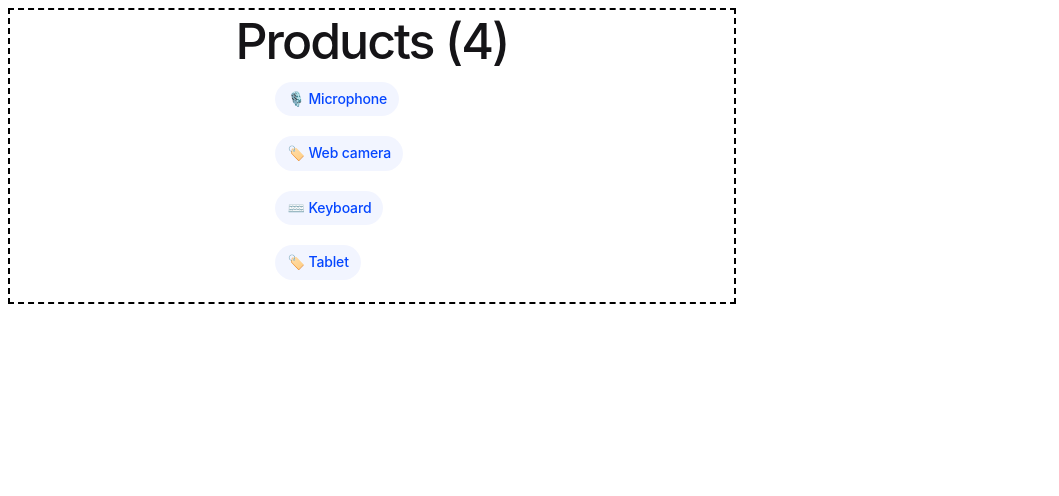
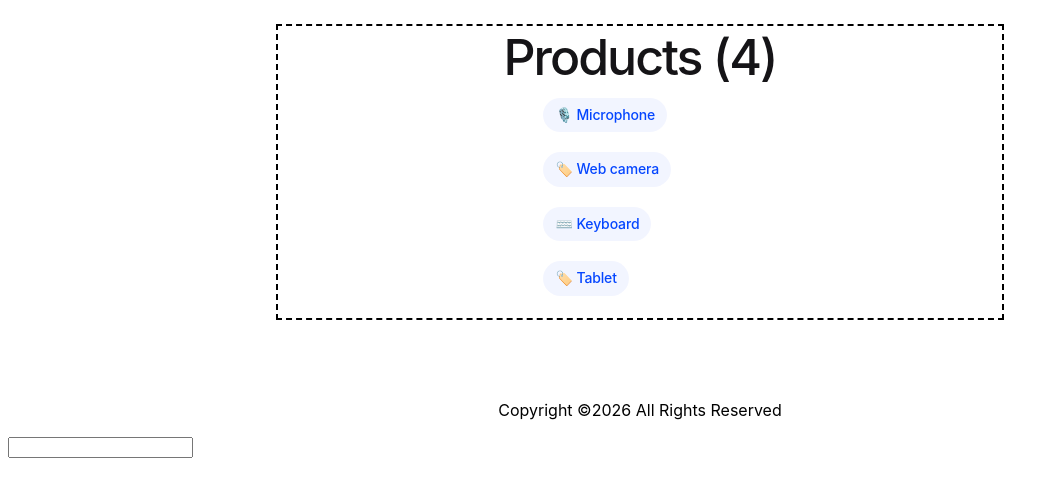
Before and after one commit to dougjasper2013/ch03-2026ev, an Angular app: page / in a window 1280 px wide. Shown: the top 496 px of the page, without its empty margins (0-1059 px from the left). Built offline with nearby package versions, Linux system fonts and the light colour scheme.

Commit message:
Numeric Directive

```diff
--- a/src/app/app.component.html
+++ b/src/app/app.component.html
@@ -1,6 +1,12 @@
-<div class="content">
-    <app-product-list></app-product-list>
-</div>
+<main class="main">
+    <div class="content">
+        <app-product-list></app-product-list>
+    </div>
+</main>
+
+<footer appCopyright></footer>
+
+<input appNumeric />
 
 <!-- * * * * * * * * * * * * * * * * * * * * * * * * * * * * * * * * -->
 <!-- * * * * * * * * * * * The content above * * * * * * * * * * * * -->
--- a/src/app/app.component.ts
+++ b/src/app/app.component.ts
@@ -1,10 +1,12 @@
 import { Component } from '@angular/core';
 import { RouterOutlet } from '@angular/router';
 import { ProductListComponent } from './product-list/product-list.component';
+import { CopyrightDirective } from './copyright.directive';
+import { NumericDirective } from './numeric.directive';
 
 @Component({
   selector: 'app-root',
-  imports: [RouterOutlet, ProductListComponent],
+  imports: [RouterOutlet, ProductListComponent, CopyrightDirective, NumericDirective],
   templateUrl: './app.component.html',
   styleUrl: './app.component.css'
 })
--- /dev/null
+++ b/src/app/numeric.directive.ts
@@ -0,0 +1,23 @@
+import { Directive, HostBinding, HostListener } from '@angular/core';
+
+@Directive({
+  selector: '[appNumeric]'
+})
+export class NumericDirective {
+
+  @HostBinding('class') currentClass = '';
+
+  @HostListener('keypress', ['$event']) onKeyPress(event: KeyboardEvent) {
+    const charCode = event.key.charCodeAt(0);
+    if (charCode > 31 && (charCode < 48 || charCode > 57)) {
+      this.currentClass = 'invalid';
+      event.preventDefault();
+    }
+    else {
+      this.currentClass = 'valid';
+    }
+  }
+
+  constructor() { }
+
+}
```
Also changed, not shown: 1 other file (tests, documents, lock files or other folders).
